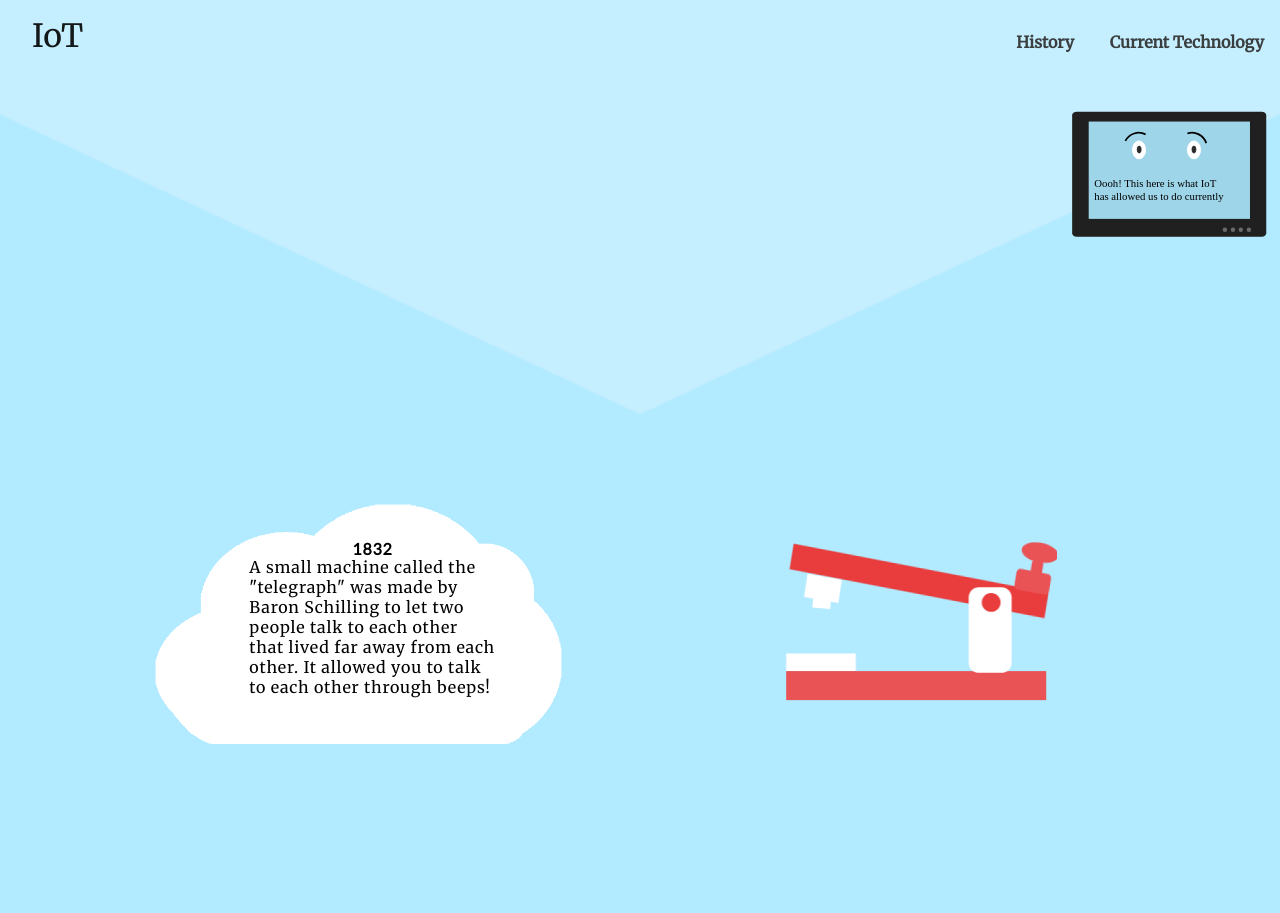
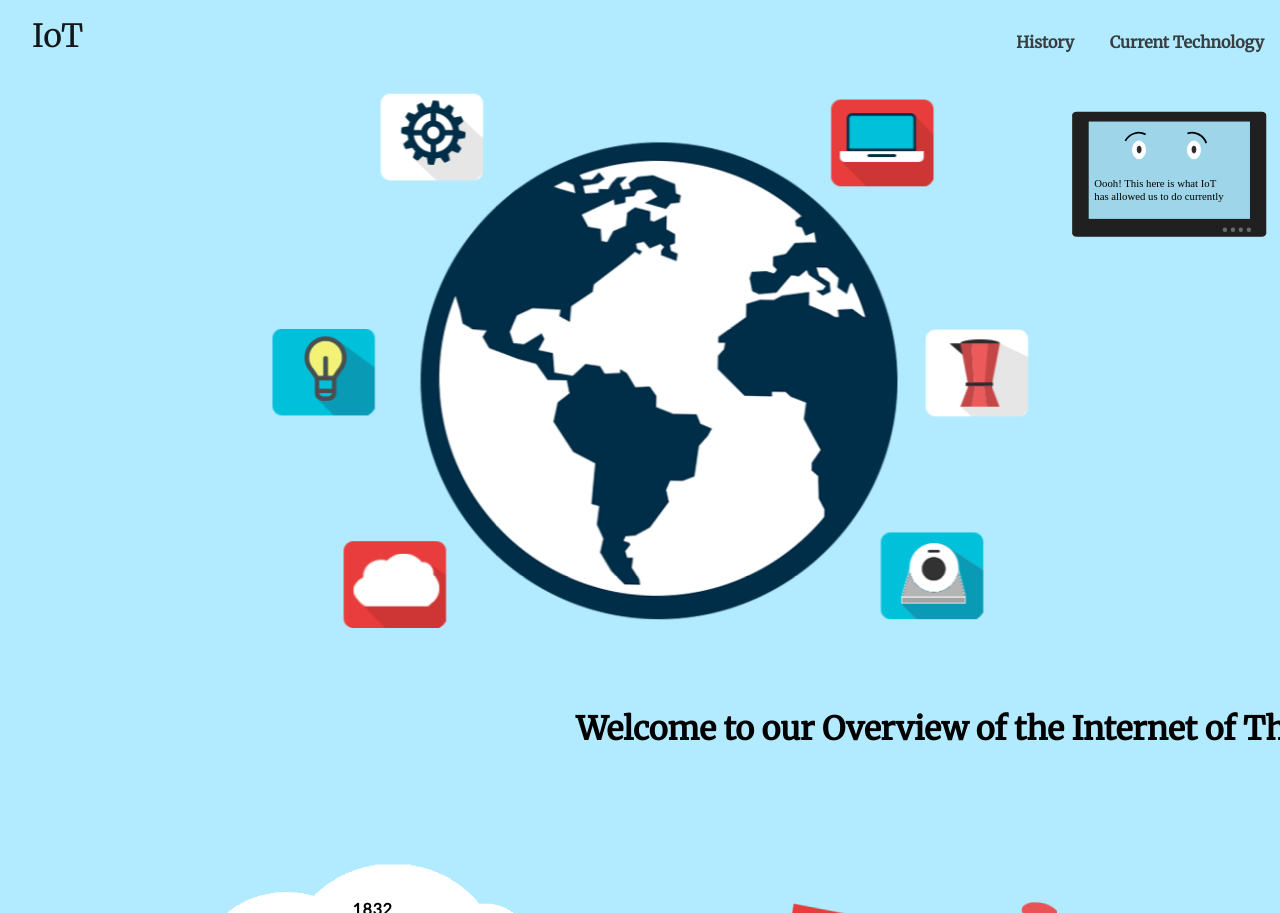
Before and after one commit to UmairAli17/spt-finalYear, a website: page src/index.html in a window 1280 px wide. Shown: the top 913 px of the page. Drawn offline with Linux system fonts and the light colour scheme.

Commit message:
created and implemnted background to first section

```diff
--- a/src/index.html
+++ b/src/index.html
@@ -69,6 +69,7 @@
         </div>
         <!-- Page Content -->
         <div class="welcome">
+                <h1 class="welcome-text">Welcome to our Overview of the Internet of Things!</h1>
         </div>
         <div class="sp1"></div>
     <div class="container">
--- a/src/scss/styles.scss
+++ b/src/scss/styles.scss
@@ -115,14 +115,20 @@ body{
 
 .welcome{
     min-width: 100%;
-    background-image: url(../images/bg1.png);
+    background-image: url(../images/bg.png);
     background-repeat: no-repeat;
     background-position: 50%;
     background-size: cover;
-    min-height: 427px;
+    min-height: 585px;
     position: fixed;
     z-index: -5000;
-    margin-top:50;
+    margin-top:5em;
+}
+
+.welcome-text{
+    position: relative;
+    left: 18em;
+    top: 19em;
 }
 
 
@@ -138,7 +144,7 @@ body{
 #one{
     min-height: 3500px;
     background: $primary-colour-dark;
-    @include content-wrapper(55%);
+    @include content-wrapper(100%);
     overflow-x: hidden;
     background-image: url(../images/mountains.png);
     background-repeat: repeat-x;
@@ -412,7 +418,7 @@ body{
     }
 
     #two{
-        top: 240em;
+        top: 268em;
     }
 }
 
@@ -440,7 +446,7 @@ body{
     }
 
     #two{
-        top: 240em;
+        top: 270em;
     }
 }
 
@@ -460,7 +466,7 @@ and (min-width : 1500px){
     }
 
     #two{
-        top: 240em;
+        top: 271em;
     }
 }
 
@@ -491,7 +497,7 @@ and (min-width : 1730px) {
     }
 
     #two{
-        top: 245em;
+        top: 278em;
     }
 
 }
```
Also changed, not shown: dist/css/styles.min.css, dist/images/bg.png (added), dist/index.html, src/images/bg.png (added), src/styles/styles.css, 2 other files.
